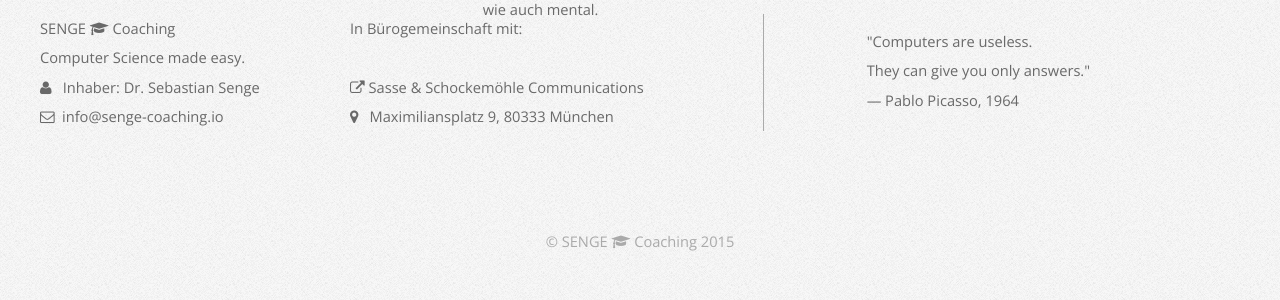
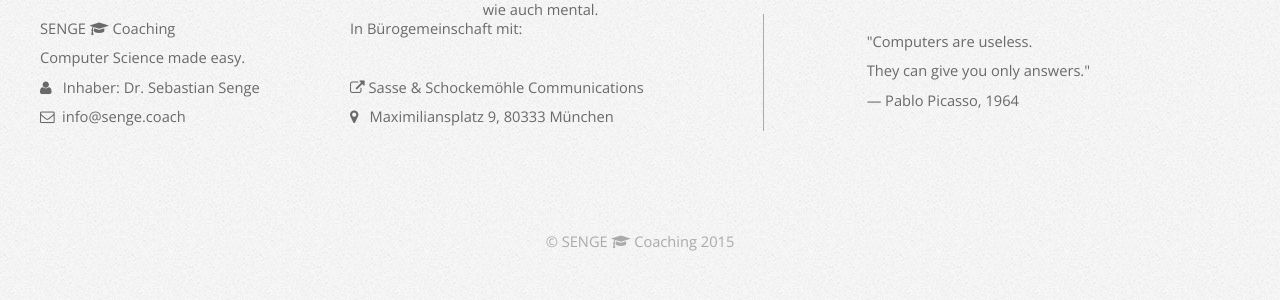
Before and after one commit to ssenge/ssenge.github.io, a Jekyll site: the page built from index.html, in a window 1280 px wide. Shown: the part 1190-1490 px from the top of the page. Built offline with Jekyll 4.4.1, drawn with Linux system fonts in a browser that asks for light colours; nearby versions of some CDN libraries; library files that are not in the unit come from our copies.

Commit message:
New mail adress

```diff
--- a/_includes/footer.html
+++ b/_includes/footer.html
@@ -11,7 +11,7 @@
 									<p><a class="cleanlink" href="index.html">SENGE <i class="fa fa-graduation-cap"> </i> Coaching</a><br />
 									Computer Science made easy.<br />
 									<i class="fa fa-user"> &nbsp;</i> Inhaber: <a href="http://www.sebastian-senge.de">Dr. Sebastian Senge</a><br />
-									<i class="fa fa-envelope-o"> &nbsp;</i><a href="mailto:info@senge-coaching.de">info@senge-coaching.io</a></p>
+									<i class="fa fa-envelope-o"> &nbsp;</i><a href="mailto:info@senge.coach">info@senge.coach</a></p>
 								</section>
 
 
```
